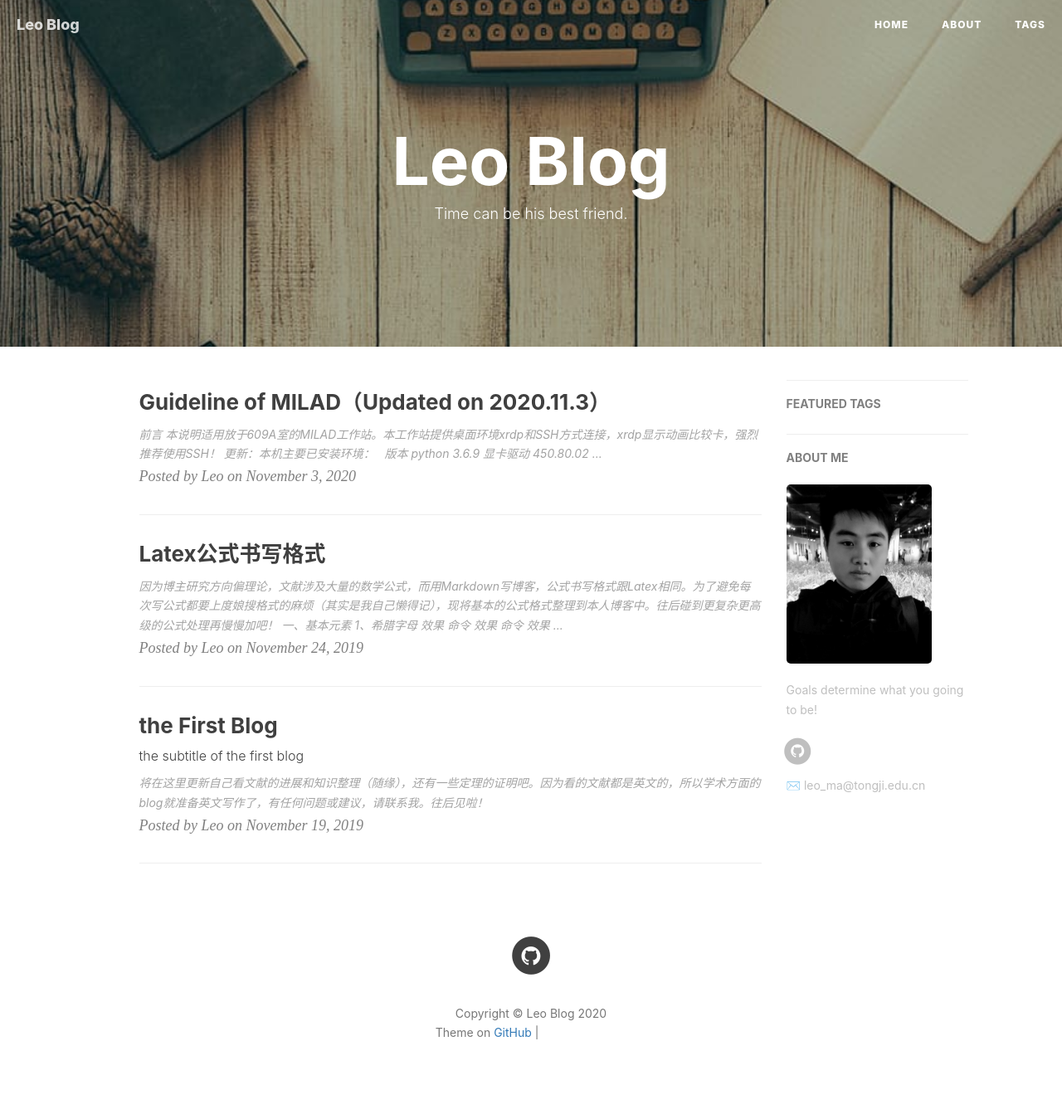
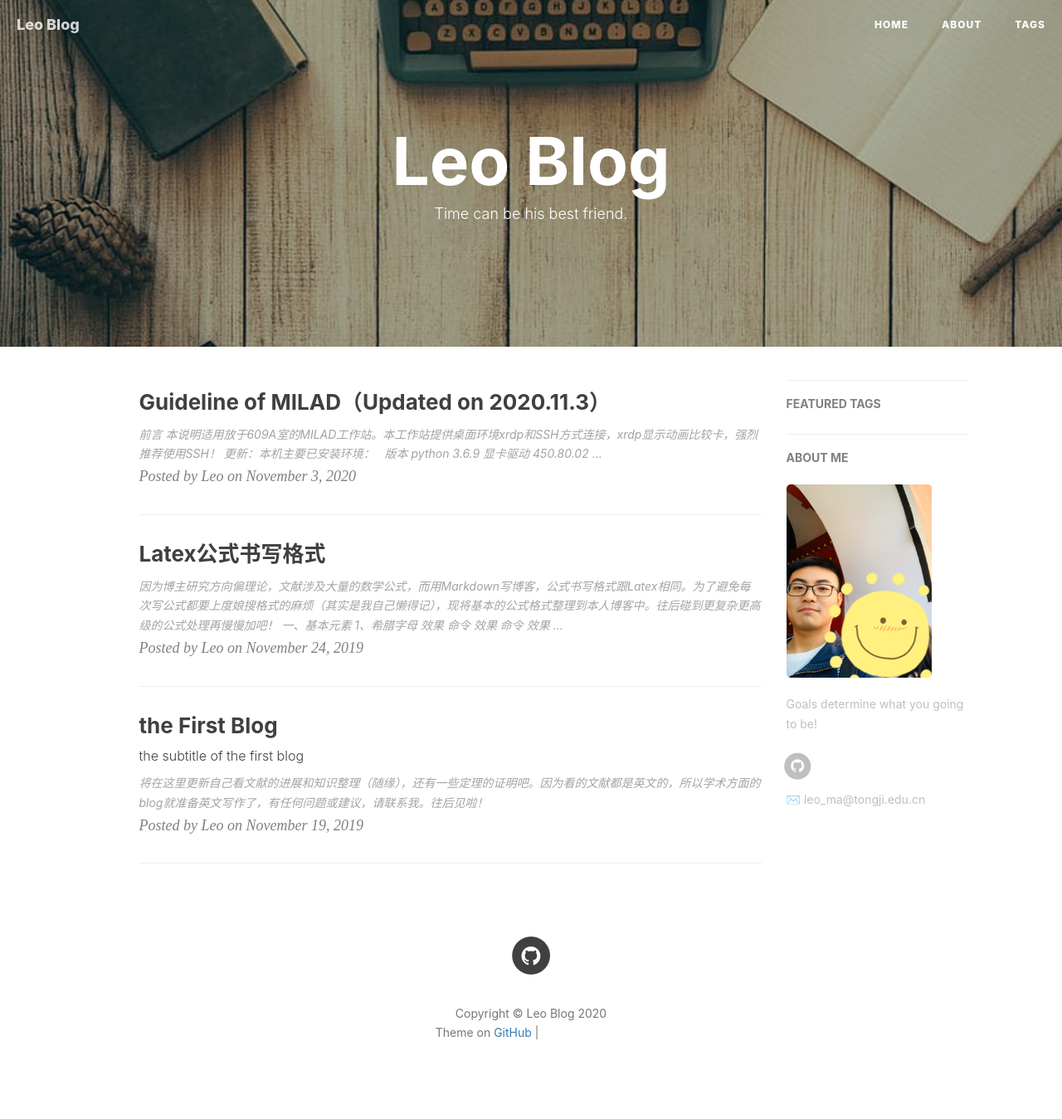
Before and after one commit to derek1998/derek1998.github.io, a Jekyll site: the page built from index.html, in a window 1280 px wide. Shown: the whole page at 83% size. Built offline with Jekyll 4.4.1, drawn with Linux system fonts in a browser that asks for light colours; nearby versions of some CDN libraries; the list of posts is cut into pages by our own code; comment, search, counter and statistics services are not loaded; grey boxes are pictures that could not be loaded.

Commit message:
添加照片

```diff
--- a/_config.yml
+++ b/_config.yml
@@ -12,7 +12,7 @@ github_repo: "https://github.com/derek1998/derek1998.github.io.git" # you code r
 # Sidebar settings
 sidebar: true                           # whether or not using Sidebar.
 sidebar-about-description: "Goals determine what you going to be!"
-sidebar-avatar: /img/about-BY-gentle.jpg      # use absolute URL, seeing it's used in both `/` and `/about/`
+sidebar-avatar: /img/mypic.JPG     # use absolute URL, seeing it's used in both `/` and `/about/`
 
 
 
```
Also changed, not shown: img/about-BY-gentle.jpg (deleted), img/mypic.JPG (added), 2 other files.
